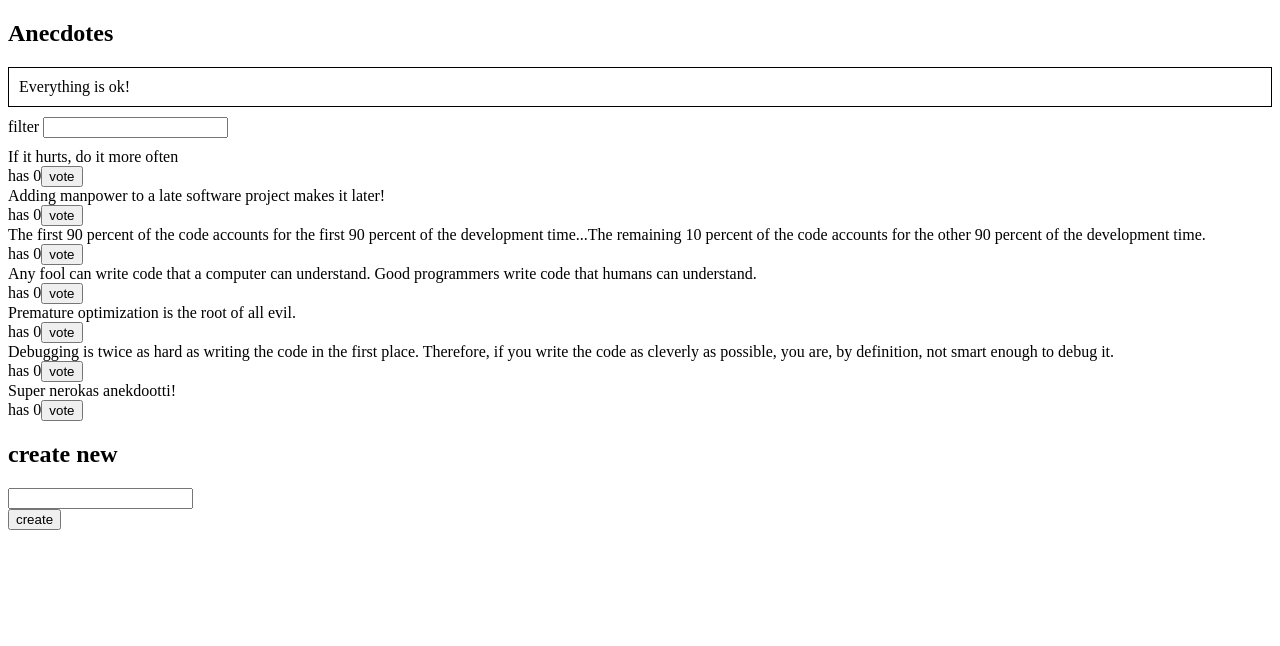
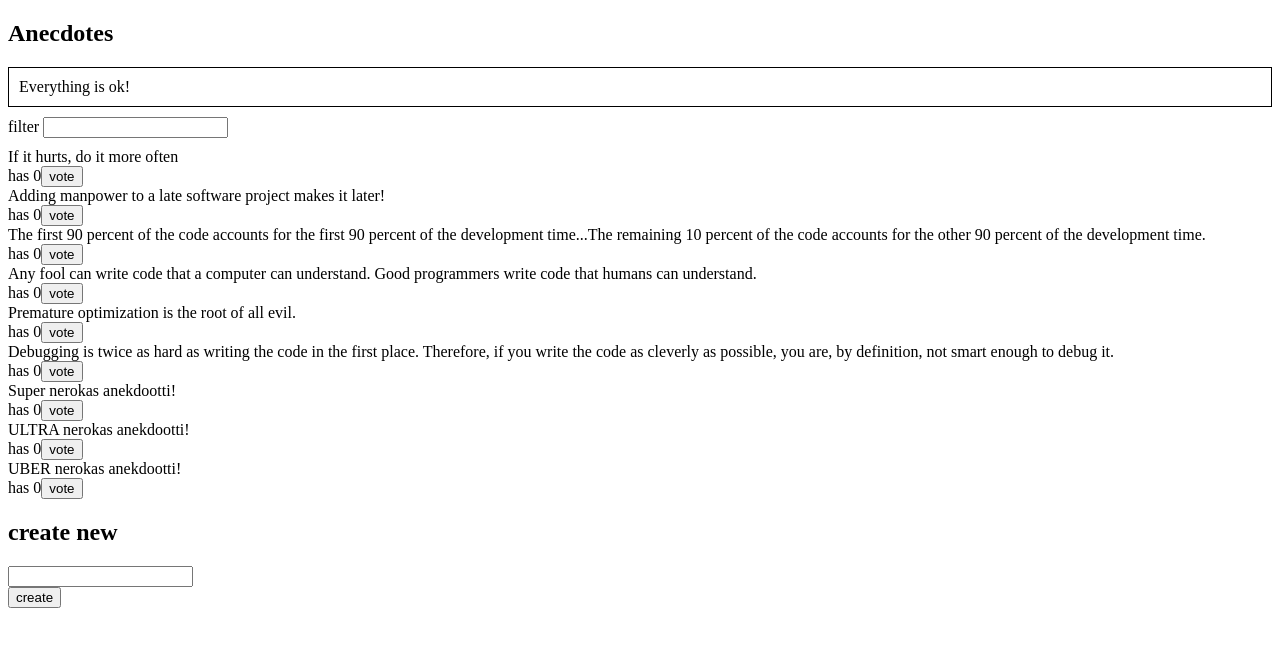
Before and after one commit to hannuee/FullStackOsa6, a React (Create React App) app in the folder redux-anecdotes/: page / in a window 1280 px wide. Shown: the top 646 px of the page. Built offline with nearby package versions, Linux system fonts and the light colour scheme; data requests are answered from the project's data file.

Commit message:
Tehtävä 6.16 anekdootit ja backend step4

```diff
--- a/redux-anecdotes/db.json
+++ b/redux-anecdotes/db.json
@@ -34,6 +34,16 @@
       "content": "Super nerokas anekdootti!",
       "votes": 0,
       "id": "z3DrRiI"
+    },
+    {
+      "content": "ULTRA nerokas anekdootti!",
+      "votes": 0,
+      "id": "Z0t3Js4"
+    },
+    {
+      "content": "UBER nerokas anekdootti!",
+      "votes": 0,
+      "id": "_UEsglL"
     }
   ]
 }
--- a/redux-anecdotes/src/components/AnecdoteForm.js
+++ b/redux-anecdotes/src/components/AnecdoteForm.js
@@ -2,7 +2,6 @@ import React from 'react'
 import { useDispatch } from 'react-redux'
 import { createAnecdote } from '../reducers/anecdoteReducer'
 import { changeNotification, clearNotification } from '../reducers/notificationReducer'
-import anecdoteService from '../services/anecdotes'
 
 const AnecdoteForm = (props) => {
     const dispatch = useDispatch()
@@ -12,10 +11,9 @@ const AnecdoteForm = (props) => {
         const anecdote = event.target.anecdote.value
         event.target.anecdote.value = ''
 
-        const newAnecdote = await anecdoteService.createNew(anecdote)
-        dispatch(createAnecdote(newAnecdote))
+        dispatch(createAnecdote(anecdote))
 
-        dispatch(changeNotification(`you created new anecdote '${newAnecdote.content}'`))
+        dispatch(changeNotification(`you created new anecdote '${anecdote}'`))
         setTimeout(() => {dispatch(clearNotification())}, 5000)
     }
 
--- a/redux-anecdotes/src/reducers/anecdoteReducer.js
+++ b/redux-anecdotes/src/reducers/anecdoteReducer.js
@@ -27,9 +27,12 @@ export const voteAnecdote = (id) => {
 }
 
 export const createAnecdote = (anecdote) => {
-  return {
-    type: 'NEW_ANECDOTE',
-    data: anecdote
+  return async dispatch => {
+    const newAnecdote = await anecdoteService.createNew(anecdote)
+    dispatch({
+      type: 'NEW_ANECDOTE',
+      data: newAnecdote
+    })
   }
 }
 
```
